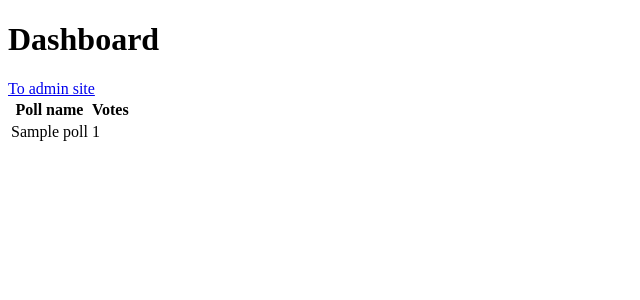
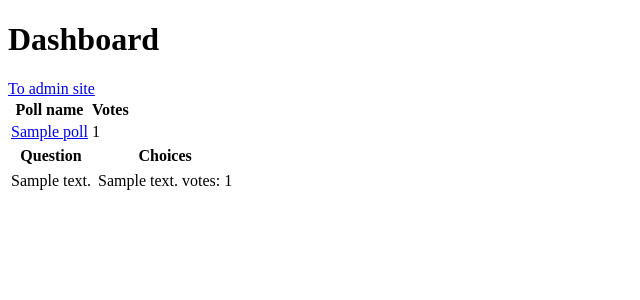
Before and after one commit to Lada-Levchenko/007-be-addo-poll-django, a Django app: template templates/admin/dashboard.html in a window 1280 px wide. Shown: the part 26-326 px from the top of the page, without its empty margins (0-640 px from the left). Run offline with Django 3.2, Linux system fonts and the light colour scheme; the template is opened without the code that fills it: values that come from a table or form of the project are taken from there, others are empty; tables that the repository leaves empty hold one stand-in row (values such as "Sample post").

Commit message:
detailed dashboard

```diff
--- a/poll/admin.py
+++ b/poll/admin.py
@@ -1,7 +1,7 @@
 from django.contrib import admin
 from .models import Poll, Question, Choice
 from .forms import PollAdmin, QuestionAdmin
-from .views import dashboard
+from .views import dashboard, dashboard_poll
 from django.conf.urls import url
 
 admin.site.register(Poll, PollAdmin)
@@ -12,7 +12,8 @@ admin.site.register(Choice)
 def get_admin_urls(urls):
     def get_urls():
         my_urls = [
-            url(r'^dashboard/$', admin.site.admin_view(dashboard))
+            url(r'^dashboard/$', admin.site.admin_view(dashboard), name="dashboard"),
+            url(r'^dashboard/(?P<poll_id>[0-9]+)/$', admin.site.admin_view(dashboard_poll), name="dashboard_poll")
         ]
         return my_urls + urls
     return get_urls
--- a/templates/admin/dashboard.html
+++ b/templates/admin/dashboard.html
@@ -2,7 +2,7 @@
 {% block content %}
     <div>
         <h1>Dashboard</h1>
-        <a href="/admin">To admin site</a>
+        <a href={% url "admin:index" %}>To admin site</a>
         <br />
         <table>
             <tr>
@@ -11,10 +11,33 @@
             </tr>
             {% for poll in polls %}
                 <tr>
-                    <td>{{ poll.name }}</td>
+                    <td><a href={% url "admin:dashboard_poll" poll.id %}>{{ poll.name }}</a></td>
                     <td>{{ poll.votes }}</td>
                 </tr>
             {% endfor %}
         </table>
+        {% if curr_poll is not None %}
+            <table>
+                <tr>
+                    <th>Question</th>
+                    <th>Choices</th>
+                </tr>
+                {% for question in curr_poll.questions.all %}
+                    <tr>
+                        <td>{{ question.text }}</td>
+                        <td>
+                            <table>
+                                {% for choice in question.choices.all %}
+                                    <tr>
+                                        <td>{{ choice.text }}</td>
+                                        <td>votes: {{ choice.votes }}</td>
+                                    </tr>
+                                {% endfor %}
+                            </table>
+                        </td>
+                    </tr>
+                {% endfor %}
+            </table>
+        {% endif %}
     </div>
 {% endblock %}
```
Also changed, not shown: poll/views.py (+7 -1 lines).
